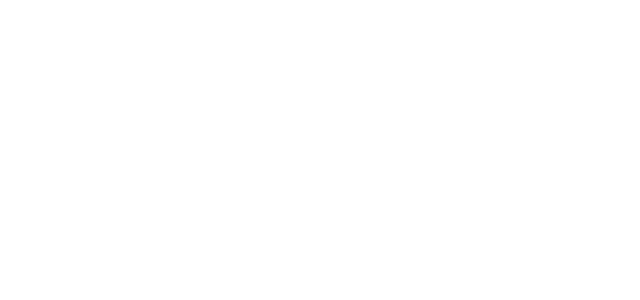
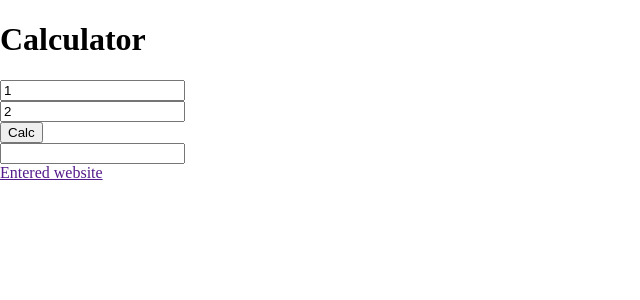
Before and after one commit to Anting-Chang/vue_shop, a Vue app: page /#/calc in a window 1280 px wide. Shown: the top 300 px of the page, without its empty margins (0-640 px from the left). Built offline with nearby package versions, Linux system fonts and the light colour scheme.

Commit message:
learning page calc added
learning page calc added

```diff
--- /dev/null
+++ b/src/components/Calc.vue
@@ -0,0 +1,33 @@
+<template>
+  <div>
+    <h1>Calculator</h1>
+    <div><input type="text" v-model="a" @input="calc"></div>
+    <div><input type="text" v-model="b" @input="calc"></div>
+    <div>{{c}}</div>
+    <button >Calc</button>
+    <div><input type="text" v-model="website"></div>
+    <a v-bind:href="website">Entered website</a>
+  </div>
+</template>
+
+<script>
+export default {
+  data () {
+    return {
+      a: '1',
+      b: '2',
+      c: '',
+      website: ''
+    }
+  },
+  methods: {
+    calc () {
+      this.c = this.a + this.b
+    }
+  }
+}
+</script>
+
+<style scoped>
+
+</style>
--- a/src/components/Login.vue
+++ b/src/components/Login.vue
@@ -52,7 +52,7 @@ export default {
         // put token into session Storage
         window.sessionStorage.setItem('token', res.data.token)
         // jump to home page
-        this.$router.push('/home')
+        this.$router.push('/calc')
       })
     }
   }
--- a/src/router/index.js
+++ b/src/router/index.js
@@ -1,12 +1,14 @@
 import Vue from 'vue'
 import VueRouter from 'vue-router'
 import Login from '../components/Login.vue'
+import Calc from '../components/Calc'
 
 Vue.use(VueRouter)
 
 const routes = [
   { path: '/', redirect: '/login' },
-  { path: '/login', component: Login }
+  { path: '/login', component: Login },
+  { path: '/calc', component: Calc }
 ]
 
 const router = new VueRouter({
```
